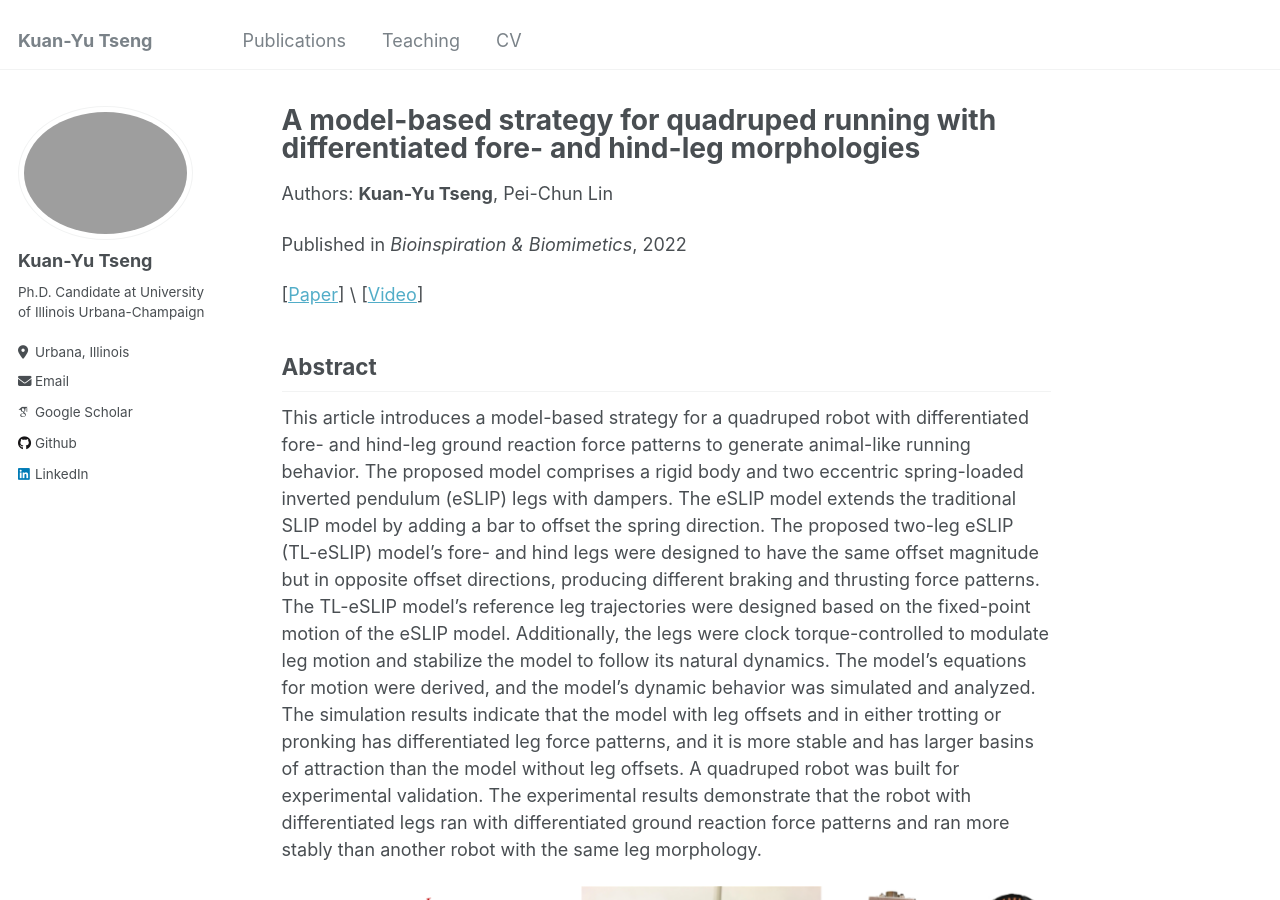
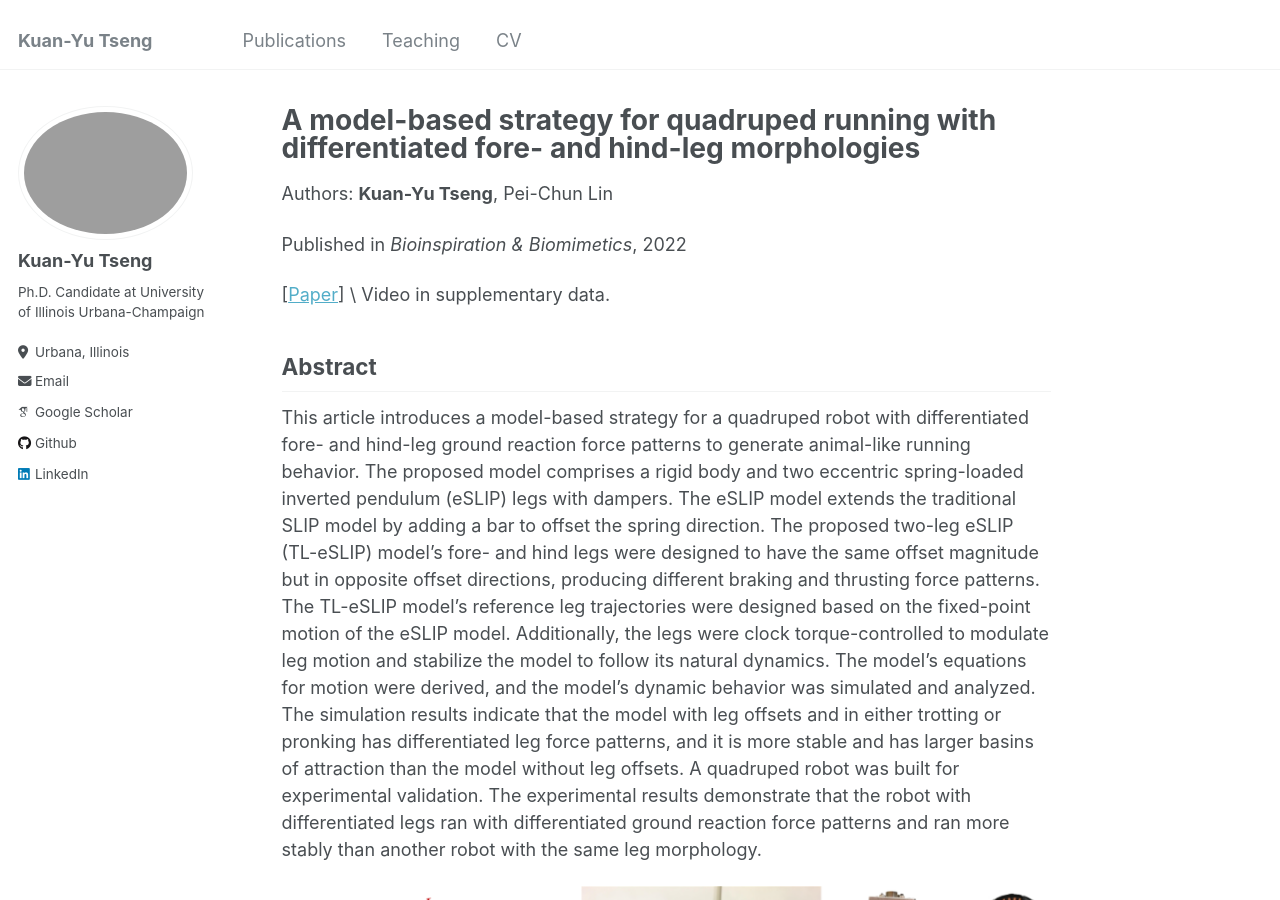
Before and after one commit to kuanyutseng2/kuanyutseng2.github.io, a Jekyll site: the page built from _publications/2022bb-paper-title-number-3.md, in a window 1280 px wide and 900 px high. Built offline with Jekyll 4.4.1, drawn with Linux system fonts in a browser that asks for light colours; some web fonts are replaced.

Commit message:
modify video link

```diff
--- a/_publications/2022bb-paper-title-number-3.md
+++ b/_publications/2022bb-paper-title-number-3.md
@@ -11,8 +11,7 @@ authors: <b>Kuan-Yu Tseng</b>, Pei-Chun Lin
 
 ---
 \[[Paper](https://doi.org/10.1088/1748-3190/ac3f7e)\] \\
-\[[Video](https://content.cld.iop.org/journals/1748-3190/17/2/026008/revision2/BBac3f7esupp1.mp4?Expires=1725142797&Signature=fYxxIqMCtxZd1Z3lswuhANcPaAhAVTFho1kj4jsNKiC8nVXkviAg2292r7MaHar9DcGD-PMQ84ocWKpEOdQDtWEUuKTmJ7DyGbHLT9gnm2~lVC27Ly5eJ0xoiya7vb4xbdNSikkiiNQM6NhqNGtJEKIXoUax~ifMgPM5hIU09biIfsRbmawidU1o9tVAD29U9tgs~lYw0de5jDsmw5HlsCvbnw67tR1cvCO~nnSWf9Bry8z-xHepG974~Td9YoPo~ZxTaR8cT9syDU3LD2zM5ZW6qET-6yZxsq7zpjoNG98tXMIjMxwyTpV9JWpV05YgWCieQGGBKJikS4HRSq6E3Q__&Key-Pair-Id=KL1D8TIY3N7T8)\]
-
+Video in supplementary data.
 ## Abstract
 
 This article introduces a model-based strategy for a quadruped robot with differentiated fore- and hind-leg ground reaction force patterns to generate animal-like running behavior. The proposed model comprises a rigid body and two eccentric spring-loaded inverted pendulum (eSLIP) legs with dampers. The eSLIP model extends the traditional SLIP model by adding a bar to offset the spring direction. The proposed two-leg eSLIP (TL-eSLIP) model's fore- and hind legs were designed to have the same offset magnitude but in opposite offset directions, producing different braking and thrusting force patterns. The TL-eSLIP model's reference leg trajectories were designed based on the fixed-point motion of the eSLIP model. Additionally, the legs were clock torque-controlled to modulate leg motion and stabilize the model to follow its natural dynamics. The model's equations for motion were derived, and the model's dynamic behavior was simulated and analyzed. The simulation results indicate that the model with leg offsets and in either trotting or pronking has differentiated leg force patterns, and it is more stable and has larger basins of attraction than the model without leg offsets. A quadruped robot was built for experimental validation. The experimental results demonstrate that the robot with differentiated legs ran with differentiated ground reaction force patterns and ran more stably than another robot with the same leg morphology.
```
